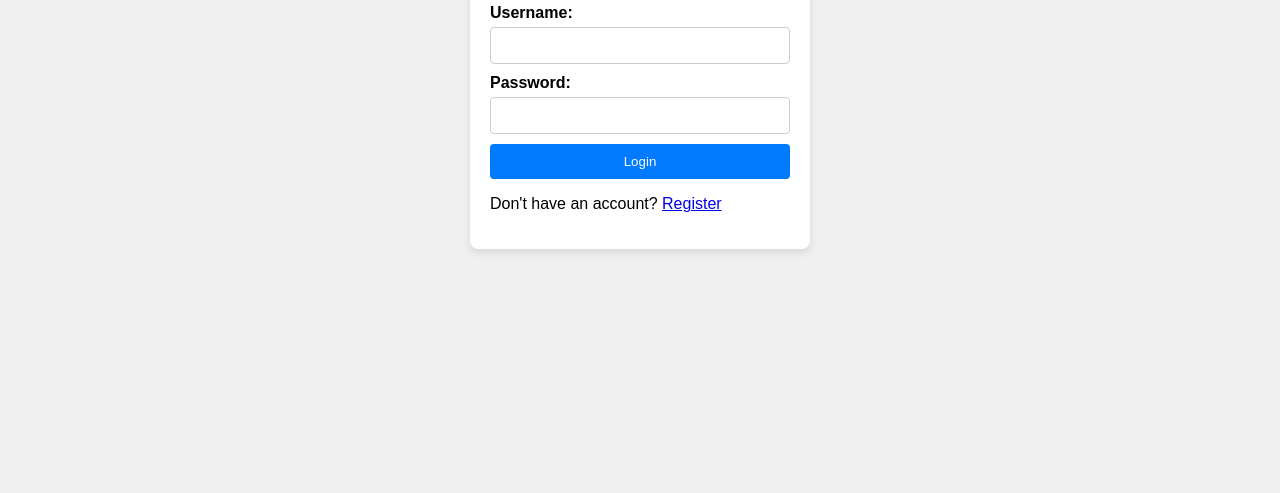
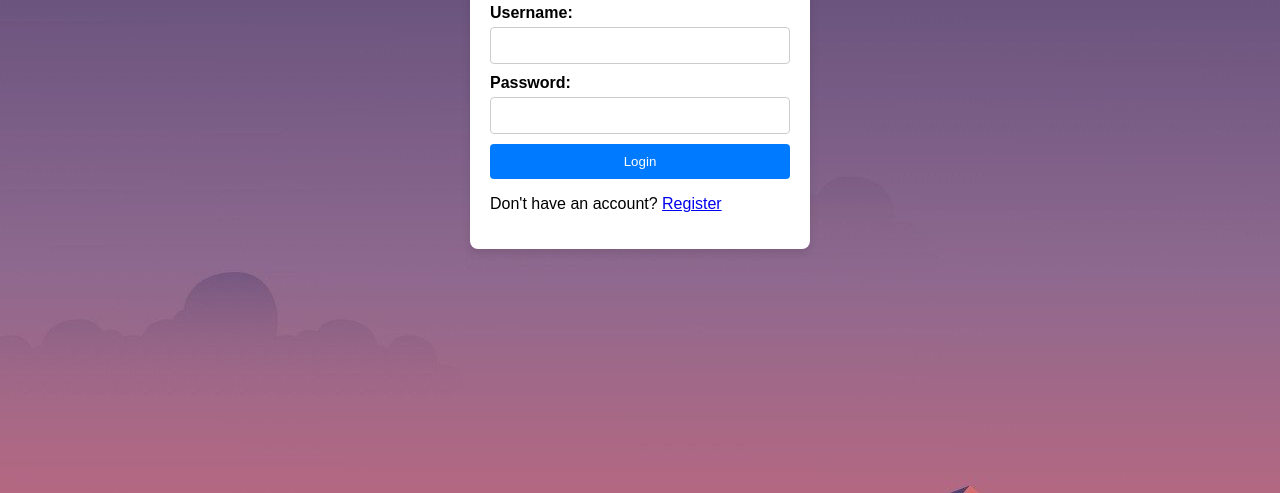
Before and after one commit to AyushManiSharma/PuzzloMatrix, a website: page src/webpage/login/login.html in a window 1280 px wide. Shown: the part 307-800 px from the top of the page. Drawn offline with Linux system fonts and the light colour scheme.

Commit message:
changed image directory

```diff
--- a/src/webpage/login/login.css
+++ b/src/webpage/login/login.css
@@ -7,7 +7,7 @@ body {
     align-items: center;
     min-height: 100vh;
     background-color: #f0f0f0;
-    background-image: url("src/assets/aesthetic-moon-wallpaper-1920x1080-1.jpg");
+    background-image: url("../../assets/aesthetic-moon-wallpaper-1920x1080-1.jpg");
     margin: 0;
   }
 
```
